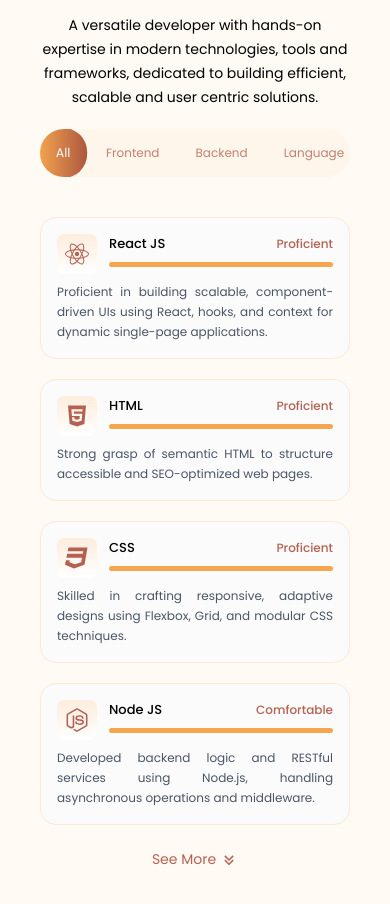
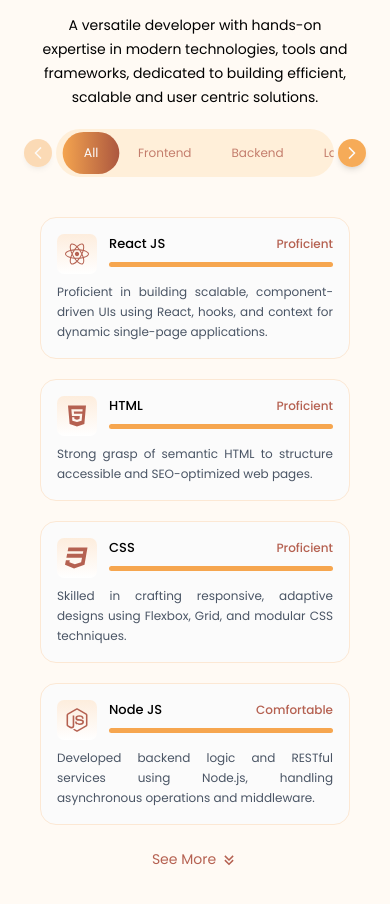
Before and after one commit to Santos2175/my-portfolio, a React (Vite) app: page /#hero in a window 390 px wide. Shown: the part 1140-2044 px from the top of the page. Built offline with nearby package versions, Linux system fonts and the light colour scheme; no server answers.

Commit message:
update: tabs design, project modal animation updated and other minor changes

```diff
--- a/package.json
+++ b/package.json
@@ -16,6 +16,7 @@
     "@tailwindcss/vite": "^4.1.7",
     "embla-carousel-react": "^8.6.0",
     "framer-motion": "^12.15.0",
+    "lucide-react": "^0.511.0",
     "react": "^18.3.1",
     "react-dom": "^18.3.1",
     "react-hook-form": "^7.56.4",
--- a/src/components/ProjectModal.tsx
+++ b/src/components/ProjectModal.tsx
@@ -2,7 +2,7 @@ import { useEffect } from 'react';
 import type { IProject } from '../types/data.types';
 import { IoIosCloseCircleOutline } from 'react-icons/io';
 import { Link } from 'react-router-dom';
-import { motion } from 'framer-motion';
+import { easeInOut, motion } from 'framer-motion';
 
 type Props = {
   onClose: () => void;
@@ -12,23 +12,34 @@ type Props = {
 const ProjectModal = ({ project, onClose }: Props) => {
   // Avoid scrolling in background, when modal opens
   useEffect(() => {
+    // Get scrollbar width
+    const scrollBarWidth =
+      window.innerWidth - document.documentElement.clientWidth;
+
+    // Prevent scroll and compensate for scrollbar disappearance
     document.body.style.overflow = 'hidden';
+    document.body.style.paddingRight = `${scrollBarWidth}px`;
 
     return () => {
       document.body.style.overflow = '';
+      document.body.style.paddingRight = '';
     };
   });
 
   return (
     <div className='h-screen fixed inset-0 flex items-center justify-center z-50 bg-black/40'>
       <motion.div
-        initial={{ opacity: 0.8, y: 50 }}
-        animate={{ opacity: 1, y: 0 }}
-        transition={{ duration: 0.3 }}
+        initial={{ opacity: 0.8, y: 50, scale: 0.9 }}
+        animate={{ opacity: 1, y: 0, scale: 1 }}
+        exit={{ opacity: 0.6, y: 50, scale: 0.85 }}
+        transition={{
+          duration: 0.3,
+          ease: easeInOut,
+        }}
         className='relative bg-white rounded-xl  shadow-md my-8 w-[90vw] lg:w-[50vw] mx-auto'>
         <button
           className='absolute bg-orange-100 hover:bg-orange-200/85 flex items-center justify-center -right-2.5 -top-2.5 z-80 p-1 rounded-full cursor-pointer'
-          onClick={() => onClose()}>
+          onClick={onClose}>
           <IoIosCloseCircleOutline className='h-4 w-4 lg:h-6 lg:w-6 text-primary hover:text-orange-500' />
         </button>
         <img
--- a/src/components/Tabs.tsx
+++ b/src/components/Tabs.tsx
@@ -1,4 +1,7 @@
 import { motion } from 'framer-motion';
+import useEmblaCarousel from 'embla-carousel-react';
+import { useCallback, useEffect, useState } from 'react';
+import { ChevronLeft, ChevronRight } from 'lucide-react';
 import type { ISkillTab } from '../types/data.types';
 
 type Props = {
@@ -8,15 +11,53 @@ type Props = {
 };
 
 const Tabs = ({ tablist, activeTab, onChange }: Props) => {
-  const getActiveTabStyles = (value: string) => {
-    return activeTab === value
+  const [emblaRef, emblaApi] = useEmblaCarousel({
+    dragFree: true,
+    containScroll: 'trimSnaps',
+    align: 'start',
+  });
+
+  const [canScrollNext, setCanScrollNext] = useState(false);
+  const [canScrollPrev, setCanScrollPrev] = useState(false);
+
+  // Update embla scroll button
+  const updateScrollButtons = useCallback(() => {
+    if (!emblaApi) return;
+    setCanScrollNext(emblaApi.canScrollNext());
+    setCanScrollPrev(emblaApi.canScrollPrev());
+  }, [emblaApi]);
+
+  useEffect(() => {
+    if (!emblaApi) return;
+
+    updateScrollButtons();
+    emblaApi.on('select', updateScrollButtons);
+    emblaApi.on('reInit', updateScrollButtons);
+  }, [emblaApi, updateScrollButtons]);
+
+  // Get styles for active tab
+  const getActiveTabStyles = (value: string) =>
+    activeTab === value
       ? 'text-white bg-gradient-primary'
       : 'text-secondary bg-transparent';
-  };
 
   return (
-    <div className='flex items-center justify-center my-10 '>
-      <div className='bg-[#fff6eb]  rounded-full flex overflow-x-scroll overflow-y-hidden gap-1 custom-scrollbar md:overflow-x-hidden'>
+    <div className='relative flex items-center justify-center my-10'>
+      {/* Left Button for Mobile */}
+      <button
+        onClick={() => emblaApi && emblaApi.scrollPrev()}
+        disabled={!canScrollPrev}
+        className={`absolute -left-4 z-10 xs:hidden bg-primary/95 shadow-md rounded-full p-1 ${
+          !canScrollPrev ? 'opacity-40 cursor-not-allowed' : ''
+        }`}>
+        <ChevronLeft className='w-5 h-5 text-white' />
+      </button>
+
+      {/* Skills Selection Tabs  */}
+      <div
+        ref={emblaRef}
+        className='bg-orange-100/85 rounded-full w-full md:w-auto overflow-hidden mx-4 md:mx-0'>
+        <div className='flex justify-between md:gap-2 px-2 py-1'>
           {tablist.map((tab) => (
             <motion.button
               key={tab.id}
@@ -26,15 +67,26 @@ const Tabs = ({ tablist, activeTab, onChange }: Props) => {
                 scale: activeTab === tab.value ? 1.05 : 1,
               }}
               transition={{ duration: 0.2 }}
+              onClick={() => onChange(tab.value)}
               className={`shrink-0 text-xs md:text-[15px] ${getActiveTabStyles(
                 tab.value
-            )} rounded-full p-4 sm:px-6 sm:py-4 md:px-10  md:py-3 cursor-pointer`}
-            onClick={() => onChange(tab.value)}>
+              )} rounded-full whitespace-nowrap px-5 py-3 cursor-pointer`}>
               {tab.label}
             </motion.button>
           ))}
         </div>
       </div>
+
+      {/* Right Button for Mobile */}
+      <button
+        onClick={() => emblaApi && emblaApi.scrollNext()}
+        disabled={!canScrollNext}
+        className={`absolute -right-4 z-10 xs:hidden bg-primary/95 shadow-md backdrop-blur-lg rounded-full p-1 ${
+          !canScrollNext ? 'opacity-40 cursor-not-allowed' : ''
+        }`}>
+        <ChevronRight className='w-5 h-5 text-white' />
+      </button>
+    </div>
   );
 };
 
--- a/src/index.css
+++ b/src/index.css
@@ -3,6 +3,9 @@
 @import 'tailwindcss';
 
 @theme {
+  /* BREAKPOINST */
+  --breakpoint-xs: 530px;
+
   /* COLORS */
   --color-primary: #f6a64f;
   --color-secondary: #b56151;
--- a/src/sections/ContactMe.tsx
+++ b/src/sections/ContactMe.tsx
@@ -12,8 +12,11 @@ import { ABOUT_ME } from '../utils/data';
 
 // Schema for zod validation
 const contactSchema = z.object({
-  fullName: z.string().min(1, 'Full Name is required.'),
-  email: z.string().email(`Invalid email address`),
+  fullName: z.string().min(1, 'Full Name is required'),
+  email: z
+    .string()
+    .min(1, 'Email Address is required')
+    .email(`Invalid email address`),
   message: z.string().min(1, 'Message is required'),
 });
 
--- a/src/sections/MyProjects.tsx
+++ b/src/sections/MyProjects.tsx
@@ -5,7 +5,7 @@ import { PROJECTS } from '../utils/data';
 import ProjectCard from '../components/ProjectCard';
 import type { IProject } from '../types/data.types';
 import ProjectModal from '../components/ProjectModal';
-import { motion } from 'framer-motion';
+import { motion, AnimatePresence } from 'framer-motion';
 
 const MyProjects = () => {
   const [emblaRef, emblaApi] = useEmblaCarousel({
@@ -20,7 +20,7 @@ const MyProjects = () => {
   const updateScrollButtons = useCallback(() => {
     if (!emblaApi) return;
     setCanScrollPrev(emblaApi.canScrollPrev());
-    setCanScrollNext(emblaApi.canScrollNext);
+    setCanScrollNext(emblaApi.canScrollNext());
   }, [emblaApi]);
 
   useEffect(() => {
@@ -101,9 +101,11 @@ const MyProjects = () => {
         </div>
       </div>
 
-      {isModalOpen && selectedProject && (
-        <ProjectModal project={selectedProject} onClose={closeModal} />
-      )}
+      <AnimatePresence>
+        {isModalOpen && selectedProject && (
+          <ProjectModal project={selectedProject} onClose={closeModal} />
+        )}
+      </AnimatePresence>
     </section>
   );
 };
```
Also changed, not shown: 1 other file (tests, documents, lock files or other folders). Lines whose indentation alone changed are shown as unchanged.
